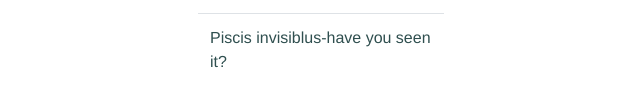
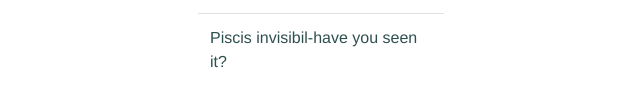
Before and after one commit to arda152/central-aquarium, a plain HTML site: page index.html in a window 1280 px wide. Shown: the part 2183-2289 px from the top of the page, 457-1097 px from the left. Drawn offline with nearby package versions, Linux system fonts and the light colour scheme.

Commit message:
Update index.html

```diff
--- a/index.html
+++ b/index.html
@@ -219,7 +219,7 @@
                             <td><a href="#">The unbelievable ocean - By Nick Jones</a></td>
                         </tr>
                         <tr>
-                            <td><a href="#">Piscis invisiblus-have you seen it?</a></td>
+                            <td><a href="#">Piscis invisibil-have you seen it?</a></td>
                         </tr>
                     </table>
                 </div>
```
